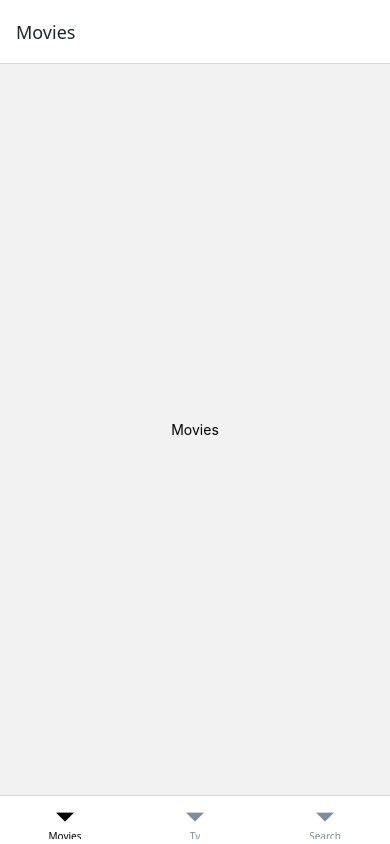
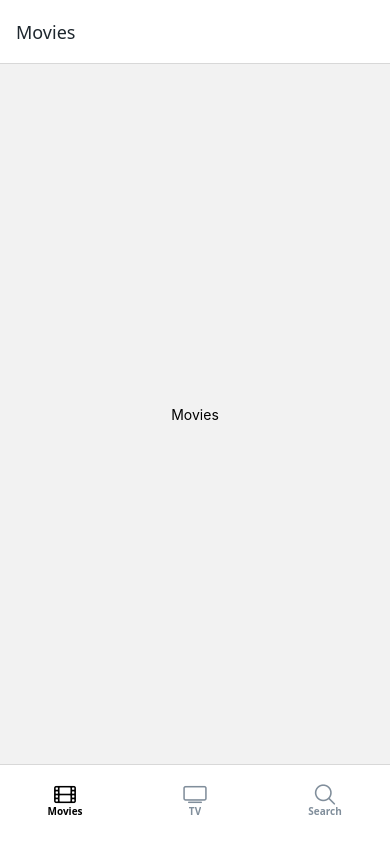
Before and after one commit to yerin719/RN-moovies, a React Native app: screen / in a window 390 px wide. Built offline with nearby package versions, Linux system fonts and the light colour scheme.

Commit message:
Tab Bar Icons

```diff
--- a/navigation/Tabs.tsx
+++ b/navigation/Tabs.tsx
@@ -5,6 +5,7 @@
 import Tv from '../screens/Tv';
 import Search from '../screens/Search';
 import {COLORS} from '../colors';
+import {Ionicons} from '@expo/vector-icons';
 
 const Tab = createBottomTabNavigator();
 
@@ -17,6 +18,7 @@
       screenOptions={{
         tabBarStyle: {
           backgroundColor: colors.PRIMARY,
+          height: 80,
         },
         tabBarActiveTintColor: colors.ACTIVE,
         tabBarInactiveTintColor: colors.INACTIVE_TEXT,
@@ -26,10 +28,42 @@
         headerTitleStyle: {
           color: colors.TEXT,
         },
+        tabBarLabelStyle: {
+          fontSize: 10,
+          fontWeight: '600',
+          marginTop: -4,
+        },
+        tabBarIconStyle: {
+          marginTop: 10,
+        },
       }}>
-      <Tab.Screen name="Movies" component={Movies} />
-      <Tab.Screen name="Tv" component={Tv} />
-      <Tab.Screen name="Search" component={Search} />
+      <Tab.Screen
+        name="Movies"
+        component={Movies}
+        options={{
+          tabBarIcon: ({color, size}) => (
+            <Ionicons name={'film-outline'} color={color} size={size} />
+          ),
+        }}
+      />
+      <Tab.Screen
+        name="TV"
+        component={Tv}
+        options={{
+          tabBarIcon: ({color, size}) => (
+            <Ionicons name="tv-outline" color={color} size={size} />
+          ),
+        }}
+      />
+      <Tab.Screen
+        name="Search"
+        component={Search}
+        options={{
+          tabBarIcon: ({color, size}) => (
+            <Ionicons name={'search-outline'} color={color} size={size} />
+          ),
+        }}
+      />
     </Tab.Navigator>
   );
 };
```
